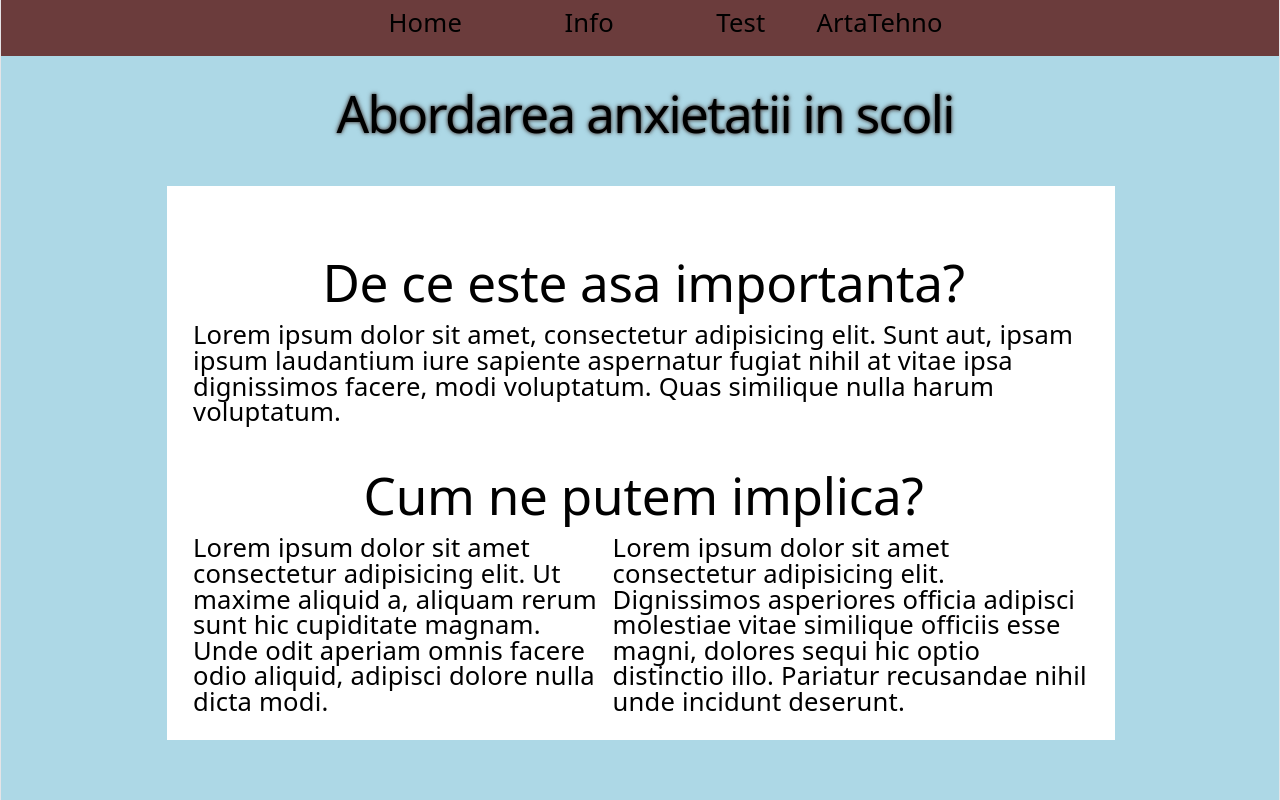
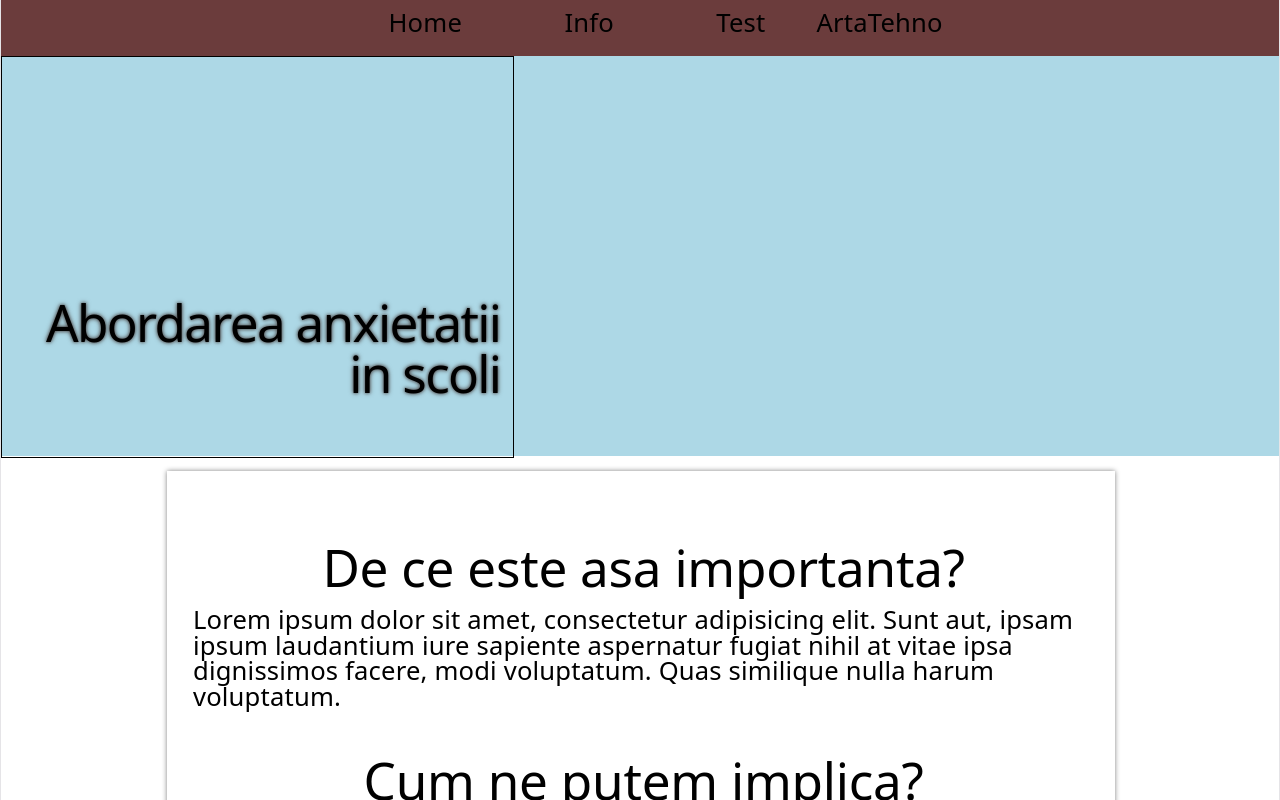
Before and after one commit to Diana8373/siteconcurs, a React (Vite) app in the folder starter/: page /#/scoala in a window 1280 px wide. Shown: the top 800 px of the page. Built offline with nearby package versions, Linux system fonts and the light colour scheme.

Commit message:
Describe my changes

```diff
--- a/starter/src/scoala/scoala.css
+++ b/starter/src/scoala/scoala.css
@@ -1,4 +1,18 @@
-
+.sus4{
+    width:100%;
+    height:50vh;
+    background-color:lightblue;
+}
+.antet{
+    width:40%;
+    height:50vh;
+    text-align:right;
+    border: 1px solid black;
+}
+.antet h1{
+    margin-top:30vh;
+    margin-right:1vw;
+}
 .tot4{
     width: 70vw;
     align-items: center;
@@ -10,6 +24,7 @@
     flex-direction:column;
     background-color:white;
     padding:2vw;
+    box-shadow: 0px 0px 5px grey;
 }
 .tot4 h2{
     margin-top:5vh;
@@ -19,6 +34,19 @@
     display:flex;
     flex-direction:row;
 }
-body{
+.solutie{
     background-color:lightblue;
+    border: 2px solid lightblue;
+    border-radius: 20px;
+    width: 35%;
+    height:38vh;
+    margin-left: 5vw;
+    text-align:left;
+    padding:1vw;
+    margin-top: 4vh;
 }
+.solutie:hover{
+width:37%;
+height:40vh;
+box-shadow: 4px 2px 6px grey;
+}
--- a/starter/src/scoala/scoala.jsx
+++ b/starter/src/scoala/scoala.jsx
@@ -13,8 +13,12 @@ function Scoala(){
             <p>Lorem ipsum dolor sit amet, consectetur adipisicing elit. Sunt aut, ipsam ipsum laudantium iure sapiente aspernatur fugiat nihil at vitae ipsa dignissimos facere, modi voluptatum. Quas similique nulla harum voluptatum.</p>
             <h2>Cum ne putem implica?</h2>
             <div className="solutii1">
-                <div className="solutie"><p>Lorem ipsum dolor sit amet consectetur adipisicing elit. Ut maxime aliquid a, aliquam rerum sunt hic cupiditate magnam. Unde odit aperiam omnis facere odio aliquid, adipisci dolore nulla dicta modi.</p></div>
-                <div className="solutie"><p>Lorem ipsum dolor sit amet consectetur adipisicing elit. Dignissimos asperiores officia adipisci molestiae vitae similique officiis esse magni, dolores sequi hic optio distinctio illo. Pariatur recusandae nihil unde incidunt deserunt.</p></div>
+                <div className="solutie"><p className="paragraf">Lorem ipsum dolor sit amet consectetur adipisicing elit. Ut maxime aliquid a, aliquam rerum sunt hic cupiditate magnam. Unde odit aperiam omnis facere odio aliquid, adipisci dolore nulla dicta modi.</p></div>
+                <div className="solutie"><p className="paragraf">Lorem ipsum dolor sit amet consectetur adipisicing elit. Dignissimos asperiores officia adipisci molestiae vitae similique officiis esse magni, dolores sequi hic optio distinctio illo. Pariatur recusandae nihil unde incidunt deserunt.</p></div>
+            </div>
+            <div className="solutii1">
+                <div className="solutie"><p className="paragraf">Lorem ipsum dolor sit amet consectetur adipisicing elit. Ut maxime aliquid a, aliquam rerum sunt hic cupiditate magnam. Unde odit aperiam omnis facere odio aliquid, adipisci dolore nulla dicta modi.</p></div>
+                <div className="solutie"><p className="paragraf">Lorem ipsum dolor sit amet consectetur adipisicing elit. Dignissimos asperiores officia adipisci molestiae vitae similique officiis esse magni, dolores sequi hic optio distinctio illo. Pariatur recusandae nihil unde incidunt deserunt.</p></div>
             </div>
         </div>
         </>
```
